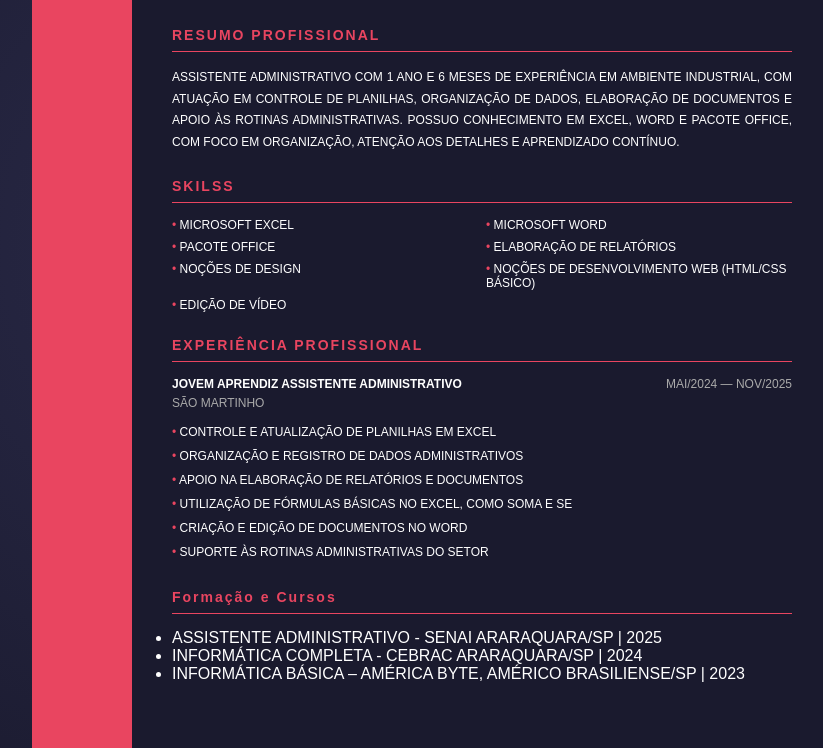
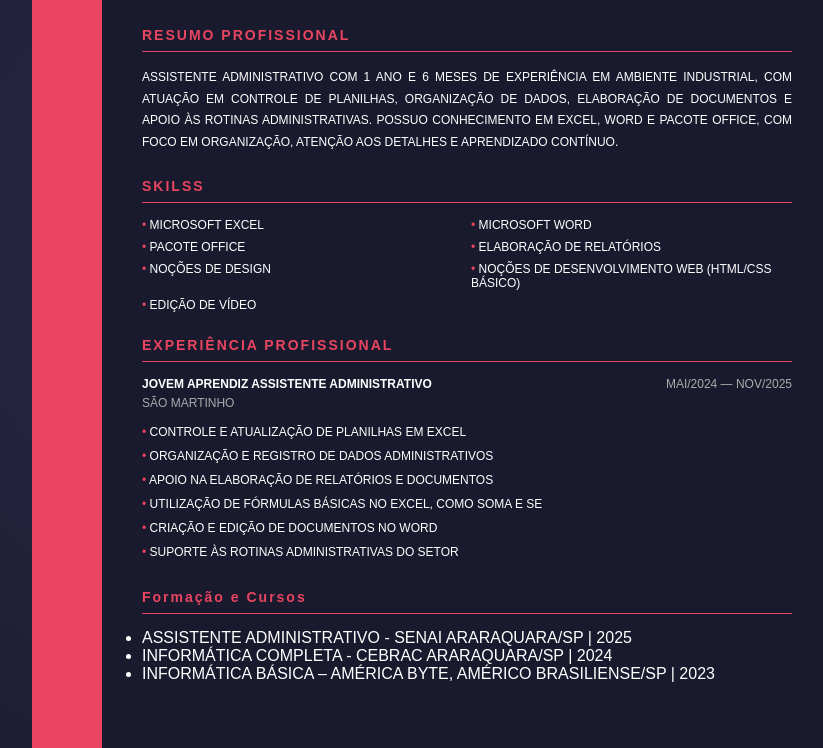
Before and after one commit to cau4j/curriculo-caua, a plain HTML site: page index.html in a window 1280 px wide. Shown: the part 258-1006 px from the top of the page, without its empty margins (208-1031 px from the left). Drawn offline with nearby package versions, Linux system fonts and the light colour scheme.

Commit message:
Update index.html

```diff
--- a/index.html
+++ b/index.html
@@ -27,7 +27,7 @@
             margin: 0 auto;
             padding: 40px;
             color: white;
-            border-left: 100px solid #e94560;
+            border-left: 70px solid #e94560;
         }
         /* width fixa a largura do currículo
         margin: 30px auto centraliza na tela */
```
